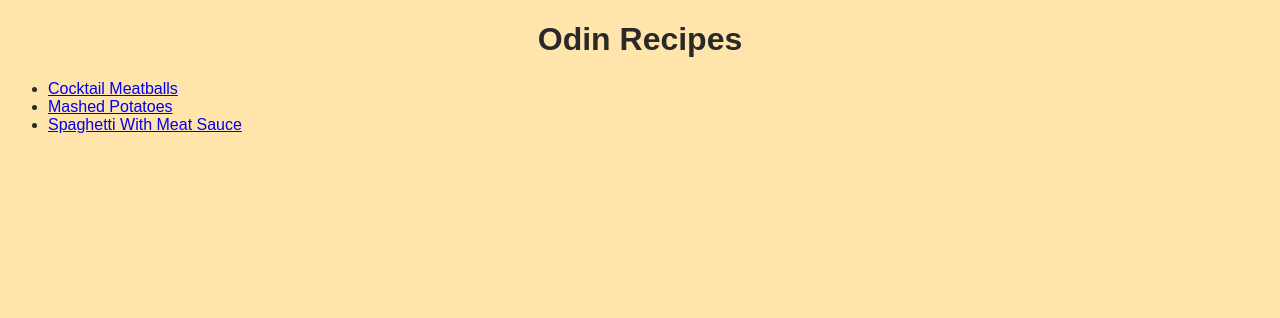
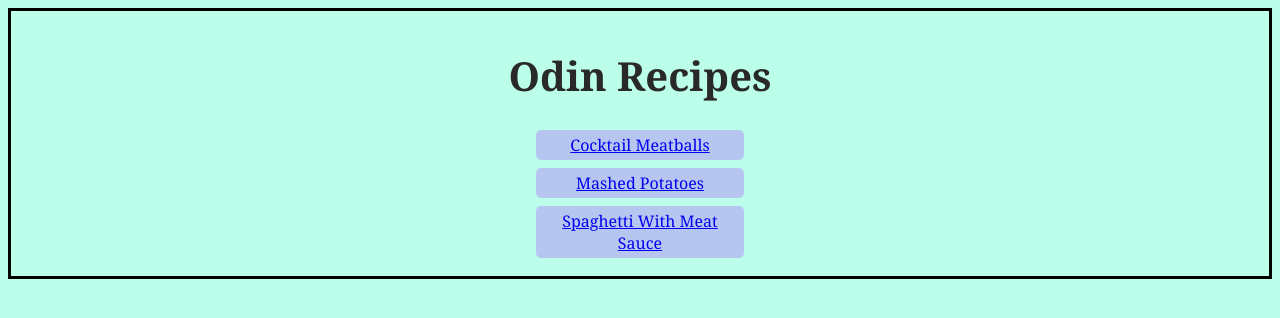
Before and after one commit to dws1114/odin-recipes, a plain HTML site: page index.html in a window 1280 px wide. Drawn offline with Linux system fonts and the light colour scheme.

Commit message:
Edit styles

```diff
--- a/index.html
+++ b/index.html
@@ -1,17 +1,15 @@
 <!DOCTYPE html>
 <html lang="en">
 <head>
-    <meta charset="UTF-8">
-    <meta name="viewport" content="width=device-width, initial-scale=1.0">
-    <title>Odin Recipes</title>
-    <link rel="stylesheet" href="styles.css">
+  <meta charset="UTF-8">
+  <meta name="viewport" content="width=device-width, initial-scale=1.0">
+  <title>Odin Recipes</title>
+  <link rel="stylesheet" href="styles.css">
 </head>
 <body>
-    <h1 class="header">Odin Recipes</h1>
-    <ul>
-        <li><a href="./recipes/cocktail-meatballs.html">Cocktail Meatballs</a></li>
-        <li><a href="./recipes/mashed-potatoes.html">Mashed Potatoes</a></li>
-        <li><a href="./recipes/spaghetti.html">Spaghetti With Meat Sauce</a></li>
-    </ul>
+  <h1 class="header">Odin Recipes</h1>
+  <div class="meatballs-link"><a href="./recipes/cocktail-meatballs.html">Cocktail Meatballs</a></div>
+  <div class="potatoes-link"><a href="./recipes/mashed-potatoes.html">Mashed Potatoes</a></div>
+  <div class="spaghetti-link"><a href="./recipes/spaghetti.html">Spaghetti With Meat Sauce</a></div>
 </body>
 </html>
--- a/styles.css
+++ b/styles.css
@@ -1,16 +1,14 @@
 body {
-    font-family: Arial, Helvetica, sans-serif;
-    background-color: #ffe5ac;
-    color: #292929
+    font-family:Cambria, Cochin, Georgia, Times, 'Times New Roman', serif;
+    background-color: #bbffea;
+    color: #292929;
+    padding: 10px;
+    border: 3px solid black;
 }
 
-.header,
-div {
+.header {
     text-align: center;
-}
-
-img {
-    margin: 0, auto;
+    font-size: 2.5rem;
 }
 
 .ingredients,
@@ -21,3 +19,20 @@ img {
 .steps {
     font-weight: bold;
 }
+
+.meatballs-link,
+.spaghetti-link,
+.potatoes-link {
+    background-color: rgba(170, 66, 255, 0.301);
+    width: 200px;
+    margin: 8px auto;
+    padding: 4px;
+    text-align: center;
+    border-radius: 5px;
+
+}
+
+img {
+    display: block;
+    margin: 0 auto;
+}
```
Also changed, not shown: recipes/cocktail-meatballs.html (+1 -1 lines), recipes/mashed-potatoes.html (+1 -1 lines), recipes/spaghetti.html (+1 -1 lines).
